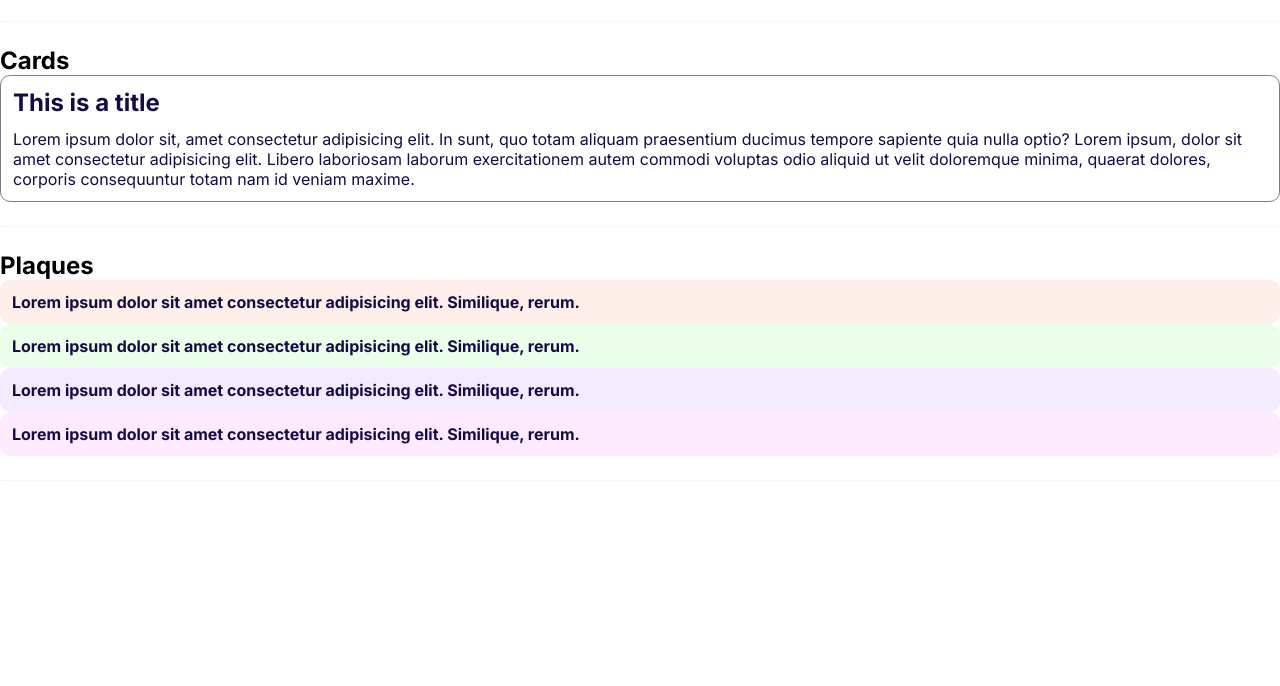
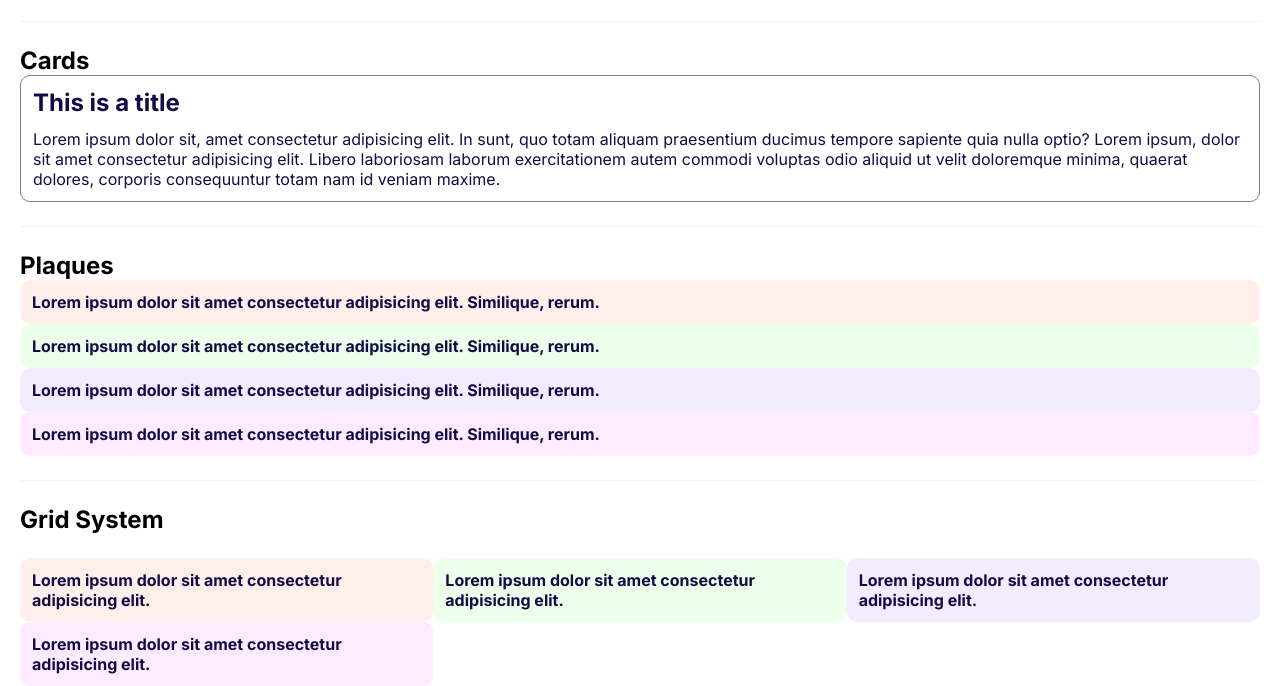
Before and after one commit to Amelss/portocss, a website: page index.html in a window 1280 px wide. Shown: the part 784-1470 px from the top of the page. Before the commit the page ends 1289 px from the top, so only its background shows below. Drawn offline with Linux system fonts and the light colour scheme.

Commit message:
creating grid components

```diff
--- a/index.html
+++ b/index.html
@@ -7,7 +7,8 @@
     <title>Porto CSS</title>
 </head>
 <body>
-    <h1 class="">PortoCSS</h1>
+  <div class="container">
+     <h1 class="">PortoCSS</h1>
 
     <!-----colors------>
 
@@ -118,8 +119,35 @@
 
      <hr class="mb-2 mt-2">
 
-    <!-----grid- system----->
+    <!-----grid-system----->
+
+    <h2 class="mb-2">Grid System</h2>
+    <div class="row">
+     <div class="col-12-xs col-6-sm col-4-lg col-2-xxl ">
+      <div class="plaque plaque-new-beige">
+        <p class="plaque-body">Lorem ipsum dolor sit amet consectetur adipisicing elit.</p>
+      </div>
+     </div>
+      <div class="col-12-xs col-6-sm col-4-lg col-2-xxl ">
+      <div class="plaque plaque-pastel-green">
+        <p class="plaque-body">Lorem ipsum dolor sit amet consectetur adipisicing elit.</p>
+      </div>
+     </div>
+      <div class="col-12-xs col-6-sm col-4-lg col-2-xxl ">
+      <div class="plaque plaque-pastel-purple">
+        <p class="plaque-body">Lorem ipsum dolor sit amet consectetur adipisicing elit.</p>
+      </div>
+     </div>
+      <div class="col-12-xs col-6-sm col-4-lg col-2-xxl ">
+      <div class="plaque plaque-pink-purple">
+        <p class="plaque-body">Lorem ipsum dolor sit amet consectetur adipisicing elit.</p>
+      </div>
+     </div>
+    </div>
     <!-----utilities------>
+
+
+  </div>
 
 </body>
 </html>
--- a/porto/_grid.scss
+++ b/porto/_grid.scss
@@ -7,7 +7,7 @@ $grid-columns: 12;
 
 .container{
     width: 100%;
-    max-width: 1200px;
+    max-width: 1400px;
     margin: 0 auto;
     padding: 0 20px;
     box-sizing: border-box;
```
Also changed, not shown: css/index.css.
